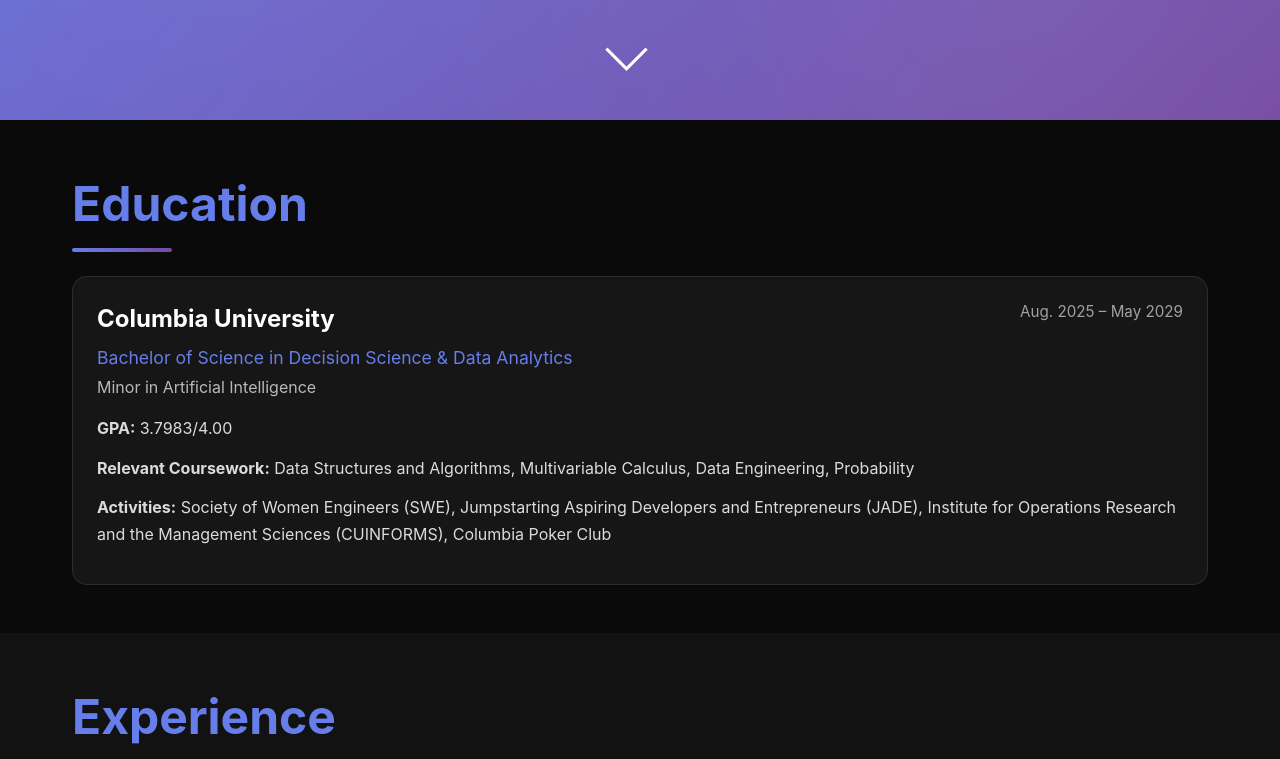
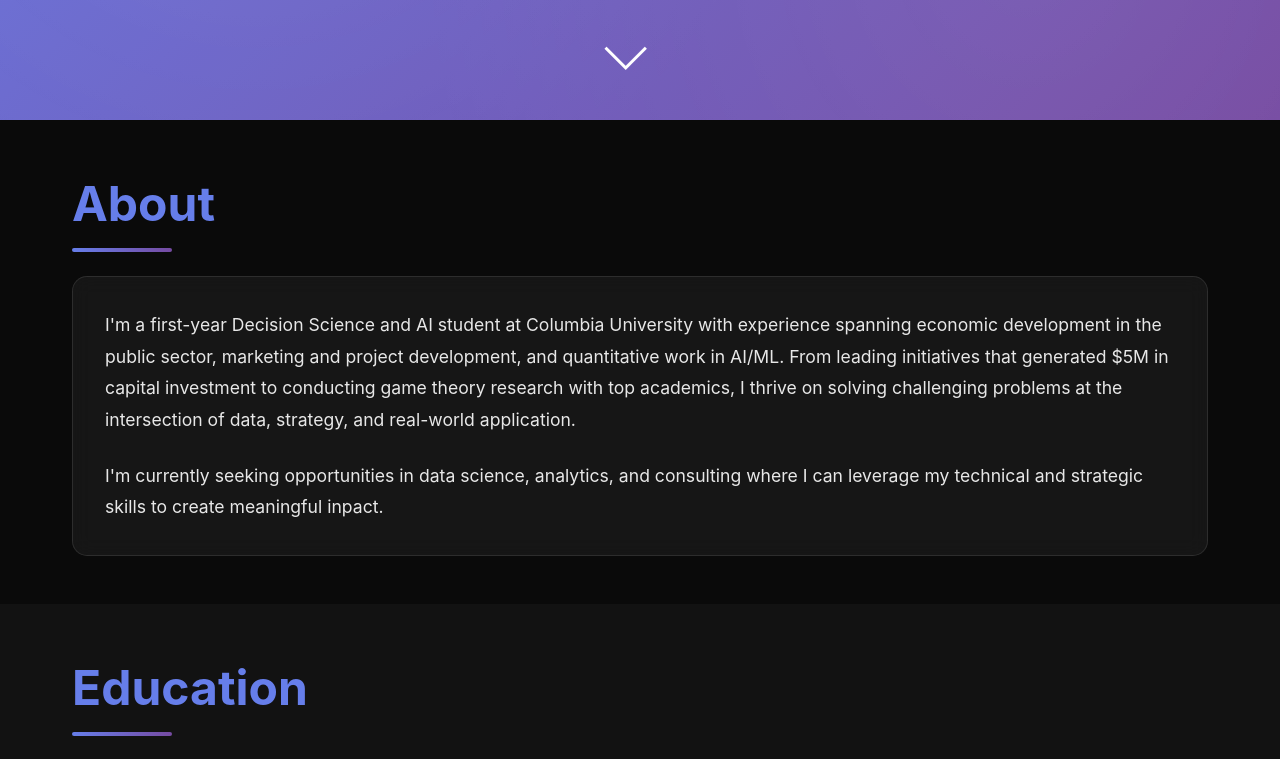
Before and after one commit to elizliu/myportfolio, a React (Vite) app: page / in a window 1280 px wide. Shown: the part 680-1439 px from the top of the page. Built offline with nearby package versions, Linux system fonts and the light colour scheme.

Commit message:
Add About section

```diff
--- a/src/App.css
+++ b/src/App.css
@@ -585,3 +585,27 @@
     padding: 0.5rem 1.4rem;
   }
 }
+
+/* About Section */
+.about-section {
+  padding: 3rem 0;  /* Match other sections */
+}
+
+.about-card {
+  background: rgba(255, 255, 255, 0.05);
+  border-radius: 15px;
+  padding: 2rem;
+  backdrop-filter: blur(10px);
+  border: 1px solid rgba(255, 255, 255, 0.1);
+}
+
+.about-card p {
+  font-size: 1.1rem;
+  line-height: 1.8;
+  color: rgba(255, 255, 255, 0.9);
+  margin-bottom: 1.5rem;
+}
+
+.about-card p:last-child {
+  margin-bottom: 0;
+}
--- a/src/App.jsx
+++ b/src/App.jsx
@@ -224,6 +224,17 @@
         </button>
       </section>
 
+      {/* About Section */}
+      <section className="section about-section">
+        <div className="container">
+          <h2 className="section-title">About</h2>
+          <div className="about-card">
+            <p>I'm a first-year Decision Science and AI student at Columbia University with experience spanning economic development in the public sector, marketing and project development, and quantitative work in AI/ML. From leading initiatives that generated $5M in capital investment to conducting game theory research with top academics, I thrive on solving challenging problems at the intersection of data, strategy, and real-world application.</p>
+            <p>I'm currently seeking opportunities in data science, analytics, and consulting where I can leverage my technical and strategic skills to create meaningful inpact.</p>
+          </div>
+        </div>
+      </section>
+
       {/* Education Section */}
       <section className="section education-section">
         <div className="container">
```
